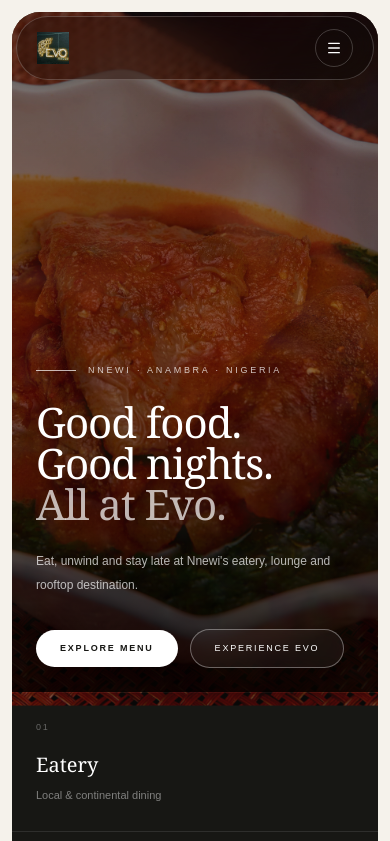
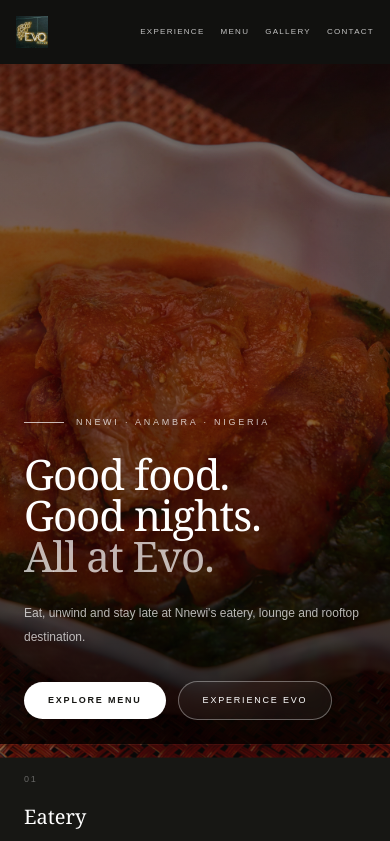
Before and after one commit to davechimex613/evo-lounge-demo, a Next.js app: page / in a window 390 px wide. Shown: the top 841 px of the page. Built offline with nearby package versions, Linux system fonts and the light colour scheme.

Commit message:
Update mobile navigation and full-width hero

```diff
--- a/app/page.tsx
+++ b/app/page.tsx
@@ -137,13 +137,13 @@
 
   return (
     <main className="min-h-screen bg-[#f5f2eb] text-[#171714]">
-      {/* NAVIGATION + HERO */}
-      <header className="fixed inset-x-0 top-0 z-50 px-4 pt-4 md:px-6">
-        <div className="mx-auto max-w-[1380px]">
-          <div className="flex items-center justify-between rounded-full border border-white/20 bg-black/25 px-5 py-3 text-white backdrop-blur-xl md:px-7">
+      {/* NAVIGATION */}
+      <header className="relative z-50 bg-[#11110f] text-white">
+        <div className="mx-auto max-w-[1440px] px-4 py-4 md:px-6 md:py-5">
+          <div className="flex items-center justify-between gap-4">
             <button
               onClick={() => scrollTo("home")}
-              className="flex items-center gap-3"
+              className="flex shrink-0 items-center gap-3"
             >
               <img
                 src="/evo-logo.jpg"
@@ -155,84 +155,47 @@
               </span>
             </button>
 
-            <nav className="hidden items-center gap-8 md:flex">
+            <nav className="flex items-center gap-4 sm:gap-6 md:gap-8">
               <button
                 onClick={() => scrollTo("experience")}
-                className="text-[10px] uppercase tracking-[0.2em] text-white/80 transition hover:text-white"
+                className="text-[8px] uppercase tracking-[0.16em] text-white/75 transition hover:text-white sm:text-[9px] md:text-[10px] md:tracking-[0.2em]"
               >
                 Experience
               </button>
 
               <button
                 onClick={() => scrollTo("menu")}
-                className="text-[10px] uppercase tracking-[0.2em] text-white/80 transition hover:text-white"
+                className="text-[8px] uppercase tracking-[0.16em] text-white/75 transition hover:text-white sm:text-[9px] md:text-[10px] md:tracking-[0.2em]"
               >
                 Menu
               </button>
 
               <button
                 onClick={() => scrollTo("gallery")}
-                className="text-[10px] uppercase tracking-[0.2em] text-white/80 transition hover:text-white"
+                className="text-[8px] uppercase tracking-[0.16em] text-white/75 transition hover:text-white sm:text-[9px] md:text-[10px] md:tracking-[0.2em]"
               >
                 Gallery
               </button>
 
               <button
                 onClick={() => scrollTo("contact")}
-                className="text-[10px] uppercase tracking-[0.2em] text-white/80 transition hover:text-white"
+                className="text-[8px] uppercase tracking-[0.16em] text-white/75 transition hover:text-white sm:text-[9px] md:text-[10px] md:tracking-[0.2em]"
               >
                 Contact
               </button>
             </nav>
 
-            <div className="flex items-center gap-2">
-              <button
-                onClick={() => setGalleryOpen(true)}
-                className="hidden rounded-full border border-white/35 px-5 py-2.5 text-[9px] font-medium uppercase tracking-[0.2em] text-white transition hover:bg-white hover:text-black sm:block"
-              >
-                View Gallery
-              </button>
-
-              <button
-                onClick={() => setMobileOpen(!mobileOpen)}
-                className="rounded-full border border-white/20 p-2.5 md:hidden"
-                aria-label="Toggle navigation"
-              >
-                {mobileOpen ? <X size={16} /> : <MenuIcon size={16} />}
-              </button>
-            </div>
+            <button
+              onClick={() => setGalleryOpen(true)}
+              className="hidden rounded-full border border-white/30 px-4 py-2 text-[8px] font-medium uppercase tracking-[0.18em] text-white transition hover:bg-white hover:text-black sm:block md:px-5 md:py-2.5 md:text-[9px]"
+            >
+              View Gallery
+            </button>
           </div>
-
-          <AnimatePresence>
-            {mobileOpen && (
-              <motion.div
-                initial={{ opacity: 0, y: -10 }}
-                animate={{ opacity: 1, y: 0 }}
-                exit={{ opacity: 0, y: -10 }}
-                className="mt-2 overflow-hidden rounded-3xl border border-white/10 bg-[#171714]/95 p-4 text-white backdrop-blur-xl md:hidden"
-              >
-                {[
-                  ["Experience", "experience"],
-                  ["Menu", "menu"],
-                  ["Gallery", "gallery"],
-                  ["Contact", "contact"],
-                ].map(([label, id]) => (
-                  <button
-                    key={id}
-                    onClick={() => scrollTo(id)}
-                    className="block w-full border-b border-white/10 py-4 text-left text-[10px] uppercase tracking-[0.2em] text-white/75 last:border-0"
-                  >
-                    {label}
-                  </button>
-                ))}
-              </motion.div>
-            )}
-          </AnimatePresence>
         </div>
       </header>
-
-      <section id="home" className="px-3 pt-3 md:px-5">
-        <div className="relative mx-auto max-w-[1440px] overflow-hidden rounded-[28px] bg-[#181714]">
+      <section id="home">
+        <div className="relative w-full overflow-hidden bg-[#181714]">
           <div className="relative h-[680px] md:h-[780px]">
             <AnimatePresence mode="sync">
               <motion.img
```
